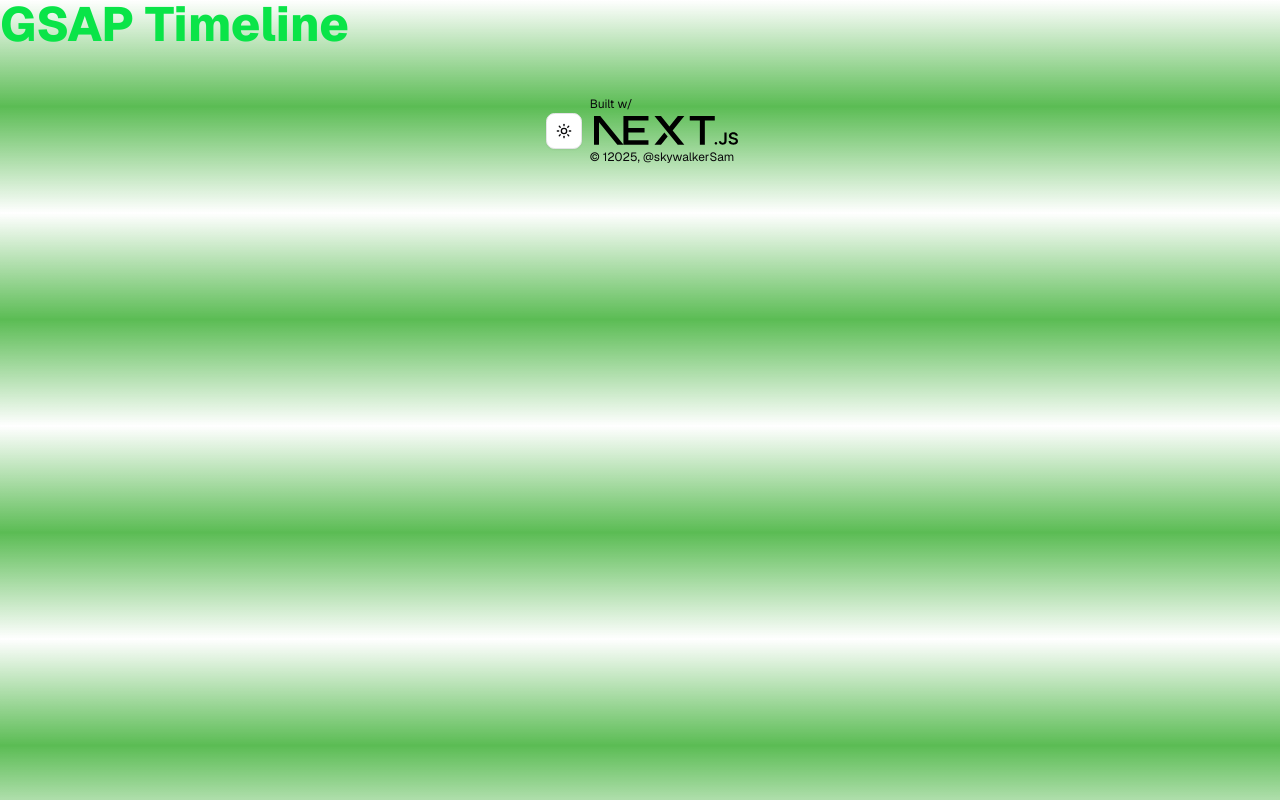
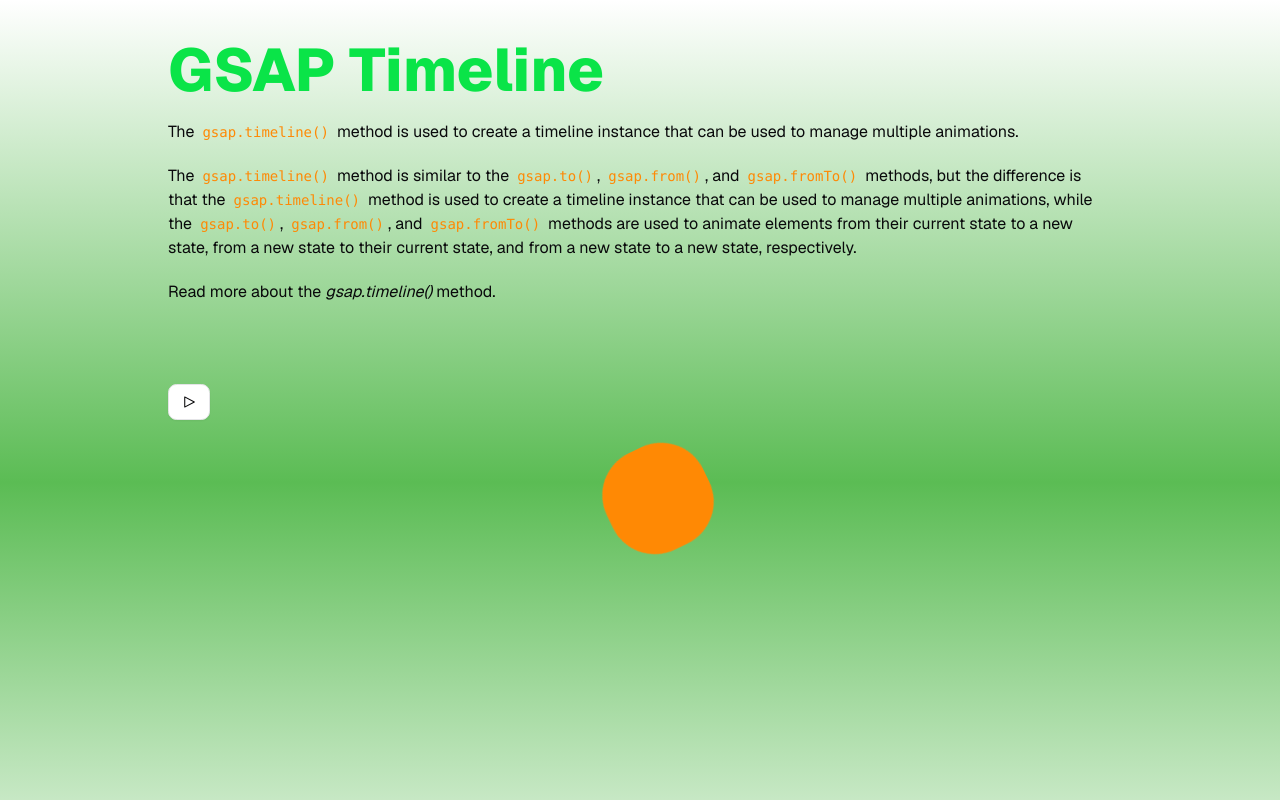
Before and after one commit to skywalkerSam/gsap-demo, a Next.js app: page /gsap-timeline in a window 1280 px wide. Shown: the top 800 px of the page. Built offline with nearby package versions, Linux system fonts and the light colour scheme.

Commit message:
gsap.timeline()

```diff
--- a/src/app/gsap-timeline/page.tsx
+++ b/src/app/gsap-timeline/page.tsx
@@ -1,7 +1,149 @@
+"use client";
+
+import { useGSAP } from "@gsap/react";
+import gsap from "gsap";
+import { Button } from "~/components/ui/button";
+
 export default function TimelinePage() {
-    return(
-        <div>
-            <h1>GSAP Timeline</h1>
-        </div>
-    )
+  const timeline = gsap.timeline({ repeat: -1, repeatDelay: 1, yoyo: true });
+
+  useGSAP(() => {
+    timeline.to("#orange-box", {
+      y: 210,
+      rotation: 180,
+      borderRadius: "10%",
+      duration: 1,
+      ease: "back.inOut",
+    });
+
+    timeline.to("#orange-box", {
+      x: 210,
+      scale: 1.1,
+      rotation: 360,
+      borderRadius: "20%",
+      duration: 1.2,
+      ease: "back.inOut",
+    });
+
+    timeline.to("#orange-box", {
+      y: -69,
+      scale: 1.2,
+      rotation: 540,
+      borderRadius: "30%",
+      duration: 1.3,
+      ease: "back.inOut",
+    });
+
+    timeline.to("#orange-box", {
+      x: 450,
+      scale: 1.3,
+      rotation: 720,
+      borderRadius: "40%",
+      duration: 1.4,
+      ease: "back.inOut",
+    });
+
+    timeline.to("#orange-box", {
+      y: 120,
+      scale: 1.4,
+      rotation: 900,
+      borderRadius: "50%",
+      duration: 1.5,
+      ease: "back.inOut",
+    });
+
+    timeline.to("#orange-box", {
+      x: 900,
+      scale: 2,
+      rotation: 1180,
+      borderRadius: "60%",
+      duration: 1.6,
+      ease: "power1.inOut",
+    });
+  });
+
+  return (
+    <main>
+      <h1 className="text-primary text-6xl">GSAP Timeline</h1>
+
+      <p className="mt-5">
+        The <code>gsap.timeline()</code> method is used to create a timeline
+        instance that can be used to manage multiple animations.
+      </p>
+
+      <p className="mt-5">
+        The <code>gsap.timeline()</code> method is similar to the{" "}
+        <code>gsap.to()</code>, <code>gsap.from()</code>, and{" "}
+        <code>gsap.fromTo()</code> methods, but the difference is that the{" "}
+        <code>gsap.timeline()</code> method is used to create a timeline
+        instance that can be used to manage multiple animations, while the{" "}
+        <code>gsap.to()</code>, <code>gsap.from()</code>, and{" "}
+        <code>gsap.fromTo()</code> methods are used to animate elements from
+        their current state to a new state, from a new state to their current
+        state, and from a new state to a new state, respectively.
+      </p>
+
+      <p className="mt-5">
+        Read more about the{" "}
+        <em>
+          <a
+            href="https://greensock.com/docs/v3/GSAP/gsap.timeline()"
+            target="_blank"
+            rel="noreferrer noopener nofollow"
+            className="hover:text-green-600"
+          >
+            gsap.timeline()
+          </a>
+        </em>{" "}
+        method.
+      </p>
+
+      <div className="mt-20 space-y-10">
+        <Button
+          variant="outline"
+          onClick={() => {
+            if (timeline.paused()) {
+              timeline.play();
+            } else {
+              timeline.pause();
+            }
+          }}
+        >
+          {timeline.paused() ? (
+            <svg
+              width="15"
+              height="15"
+              viewBox="0 0 15 15"
+              fill="none"
+              xmlns="http://www.w3.org/2000/svg"
+            >
+              <path
+                d="M6.04995 2.74998C6.04995 2.44623 5.80371 2.19998 5.49995 2.19998C5.19619 2.19998 4.94995 2.44623 4.94995 2.74998V12.25C4.94995 12.5537 5.19619 12.8 5.49995 12.8C5.80371 12.8 6.04995 12.5537 6.04995 12.25V2.74998ZM10.05 2.74998C10.05 2.44623 9.80371 2.19998 9.49995 2.19998C9.19619 2.19998 8.94995 2.44623 8.94995 2.74998V12.25C8.94995 12.5537 9.19619 12.8 9.49995 12.8C9.80371 12.8 10.05 12.5537 10.05 12.25V2.74998Z"
+                fill="currentColor"
+                fill-rule="evenodd"
+                clip-rule="evenodd"
+              ></path>
+            </svg>
+          ) : (
+            <svg
+              width="15"
+              height="15"
+              viewBox="0 0 15 15"
+              fill="none"
+              xmlns="http://www.w3.org/2000/svg"
+            >
+              <path
+                d="M3.24182 2.32181C3.3919 2.23132 3.5784 2.22601 3.73338 2.30781L12.7334 7.05781C12.8974 7.14436 13 7.31457 13 7.5C13 7.68543 12.8974 7.85564 12.7334 7.94219L3.73338 12.6922C3.5784 12.774 3.3919 12.7687 3.24182 12.6782C3.09175 12.5877 3 12.4252 3 12.25V2.75C3 2.57476 3.09175 2.4123 3.24182 2.32181ZM4 3.57925V11.4207L11.4288 7.5L4 3.57925Z"
+                fill="currentColor"
+                fill-rule="evenodd"
+                clip-rule="evenodd"
+              ></path>
+            </svg>
+          )}
+        </Button>
+
+        <div id="orange-box" className="h-20 w-20 bg-orange-400" />
+      </div>
+    </main>
+  );
 }
```
